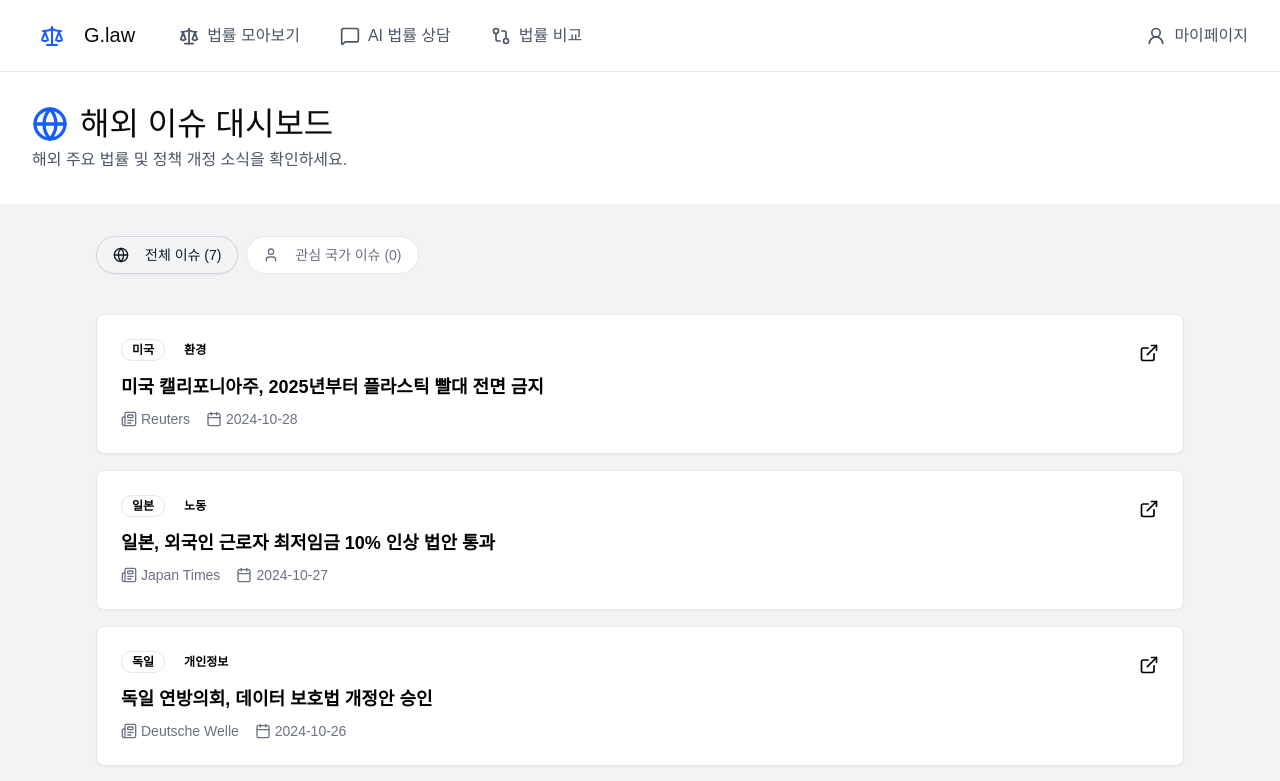
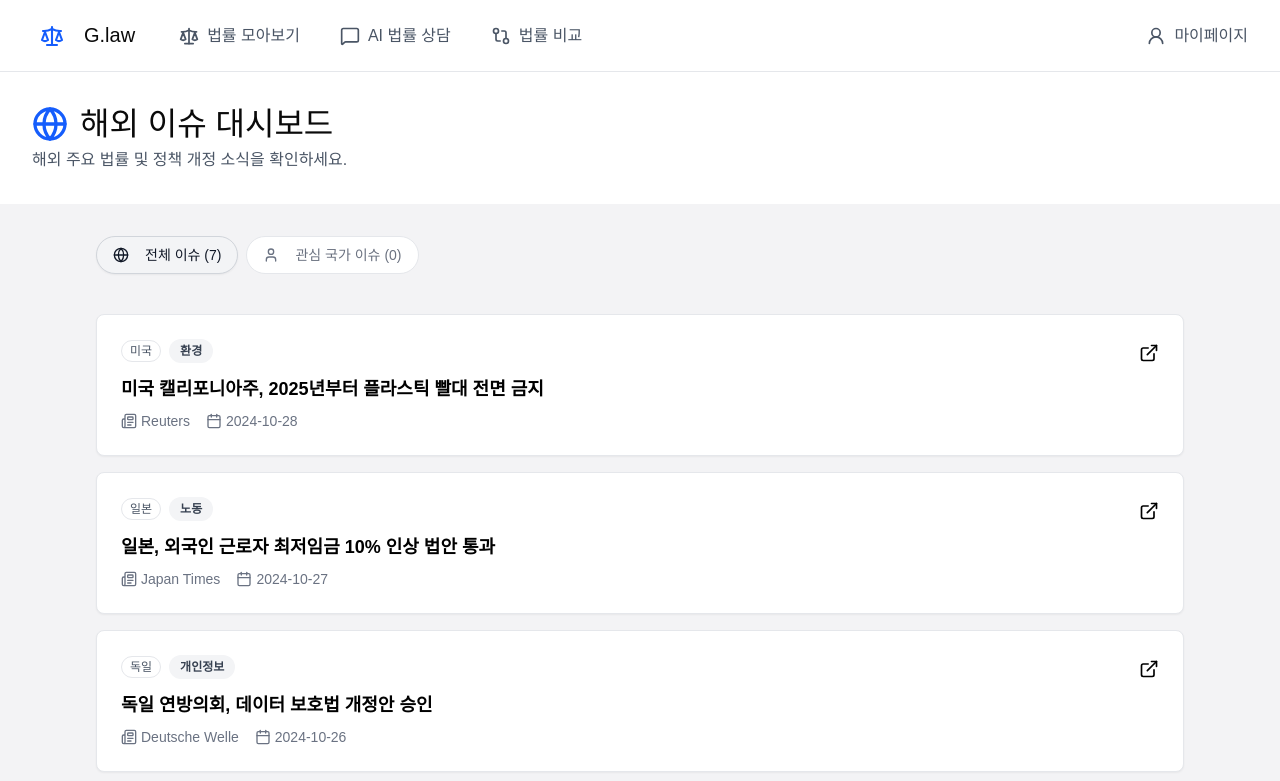
Before and after one commit to GCU-PProject/FE, a React (Vite) app: page / in a window 1280 px wide. Shown: the top 781 px of the page. Built offline with nearby package versions, Linux system fonts and the light colour scheme.

Commit message:
[style]다른 답변 버튼 수정

```diff
--- a/src/components/chat/ChatMessageList.tsx
+++ b/src/components/chat/ChatMessageList.tsx
@@ -82,7 +82,7 @@ export const ChatMessageList = ({
                   variant='outline'
                   size='sm'
                   onClick={() => onRetry(message.id)}
-                  className='text-xs'
+                  className="border-none text-black shadow-none hover:bg-gray-100"
                 >
                   <RefreshCw className='w-3 h-3 mr-1' />
                   다른 답변
--- a/src/components/common/Badge.tsx
+++ b/src/components/common/Badge.tsx
@@ -1,9 +1,14 @@
+import { cn } from '@/lib/utils';
 import type { BadgeProps } from '@/types/news';
 
-export const Badge = ({ variant = 'default', children, className }: BadgeProps) => {
+export const Badge = ({
+                        variant = 'default',
+                        className = '',
+                        children,
+                      }: BadgeProps) => {
   const baseClasses =
     'inline-flex items-center rounded-full border px-2.5 py-0.5 ' +
-    'text-xs font-semibold transition-colors focus:outline-none ' +
+    'text-xs font-semibold leading-[18px] transition-colors focus:outline-none ' +
     'focus:ring-2 focus:ring-ring focus:ring-offset-2';
 
   let variantClasses = '';
@@ -13,13 +18,22 @@ export const Badge = ({ variant = 'default', children, className }: BadgeProps)
       // 디자인 토큰 사용
       variantClasses = 'border-transparent bg-secondary text-secondary-strong';
       break;
+    case 'tag':
+      variantClasses =
+        'border-transparent bg-surface-tag px-2 text-[12px] font-medium text-text-secondary h-[22px]';
+      break;
     case 'outline':
-      variantClasses = 'border-border-subtle text-secondary';
+      variantClasses =
+        'border border-border-subtle bg-white px-2 text-[12px] font-medium text-text-secondary h-[22px]';
       break;
     default:
       variantClasses = 'border-transparent bg-brand-primary text-on-brand';
       break;
   }
 
-  return <span className={`${baseClasses} ${variantClasses}`}>{children}</span>;
+  return (
+    <span className={cn(baseClasses, variantClasses, className)}>
+      {children}
+    </span>
+  );
 };
```
